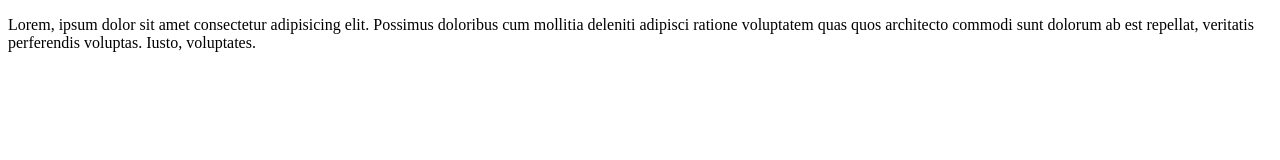
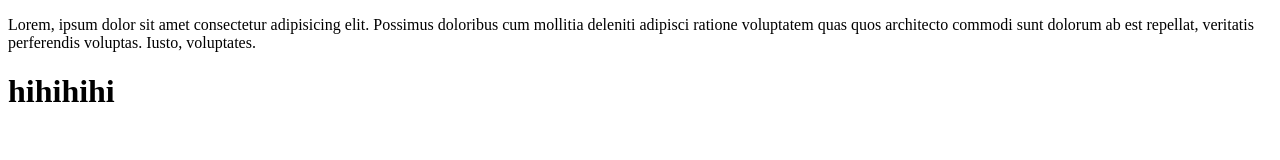
Before and after one commit to ChungPhong0205/bai-13, a plain HTML site: page test.html in a window 1280 px wide. Drawn offline with Linux system fonts and the light colour scheme.

Commit message:
TEST XEM NO CO LEN KO

```diff
--- a/test.html
+++ b/test.html
@@ -12,5 +12,6 @@
       architecto commodi sunt dolorum ab est repellat, veritatis perferendis
       voluptas. Iusto, voluptates.
     </p>
+    <h1>hihihihi</h1>
   </body>
 </html>
```
